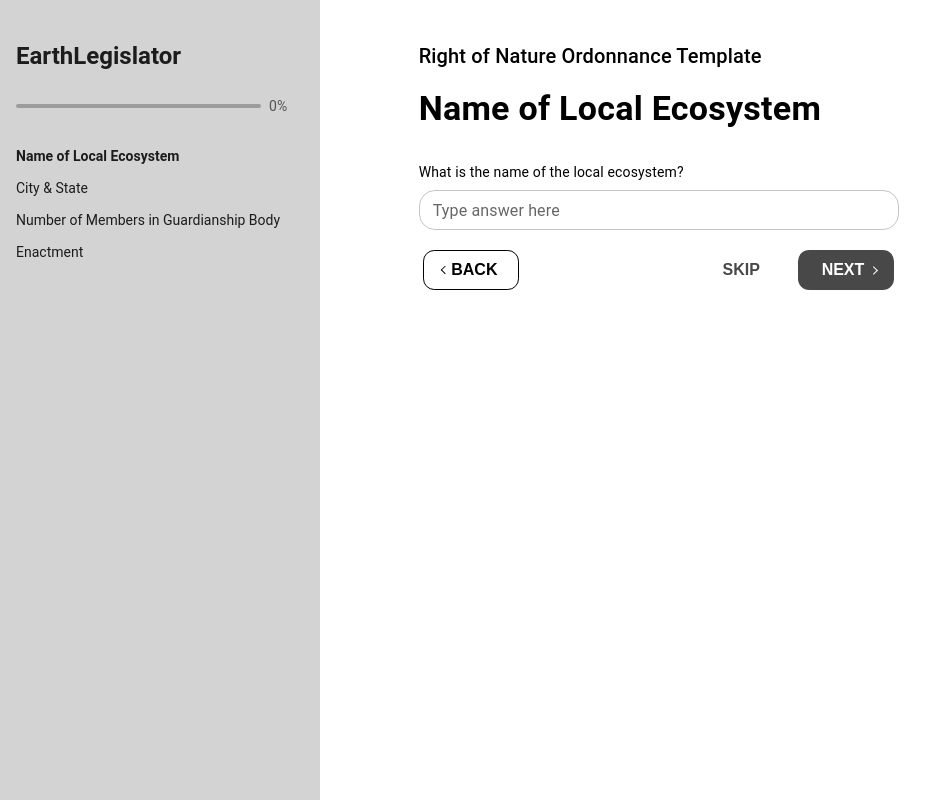
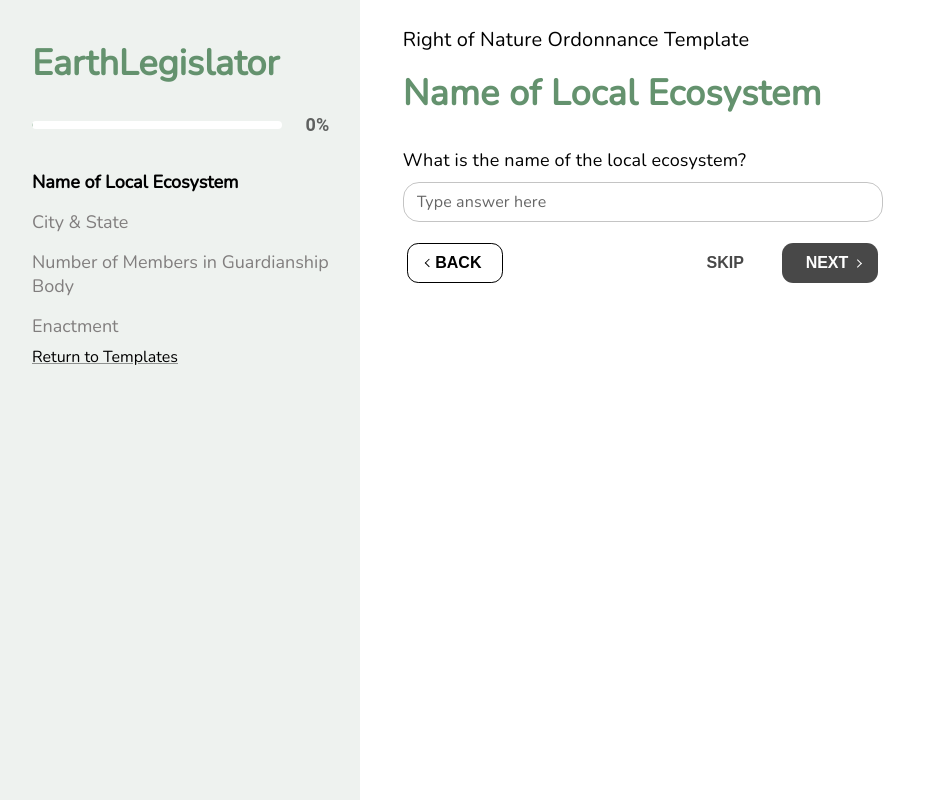
Before and after one commit to cornellh4i/earth-law-center, a React (Create React App) app in the folder client/: page /template-filler in a window 1280 px wide. Shown: the whole page, without its empty margins (0-946 px from the left). Built offline with nearby package versions, Linux system fonts and the light colour scheme.

Commit message:
Add Return Templates and Fix Styling

```diff
--- a/client/src/components/FieldSideBar/FieldSideBar.css
+++ b/client/src/components/FieldSideBar/FieldSideBar.css
@@ -1,16 +1,19 @@
 .body {
     margin: 0;
+
 }
 
 
 /* Sidebar Drawer styling */
 .sidebar {
     width: 20rem;
+    color: #EEF2EF;
+    font-family: 'Nunito', sans-serif;
 }
 
 .sidebar .MuiDrawer-paper {
-    width: 20rem;
-    background-color: lightgray;
+    width: 22.5rem;
+    background-color: #EEF2EF;
     border: 0;
 }
 
@@ -20,3 +23,14 @@
     padding-left: 1rem;
     padding-right: 1rem;
 }
+
+.bar-div{
+    color: #817E7E;
+    margin-left: 1rem;
+}
+
+.return .MuiTypography-inherit{
+    color: #000000;
+    margin-left: 1rem;
+    margin-top: 1rem;
+}
--- a/client/src/components/FieldSideBar/FieldSideBar.jsx
+++ b/client/src/components/FieldSideBar/FieldSideBar.jsx
@@ -4,6 +4,8 @@ import './FieldSideBar.css';
 import LinearProgressWithLabel from './ProgressBar';
 import Box from '@mui/material/Box';
 import Drawer from '@mui/material/Drawer';
+import Link from '@mui/material/Link';
+
 
 /** Component for a Field Side Bar
  * @param {title} is the title header of the sidebar
@@ -20,15 +22,26 @@ const FieldSideBar = (props) => {
     >
       <div className='sidebar-content'>
         {/* Header title */}
-        <Typography pt={3} pb={3} variant='h5' component='div' sx={{ fontWeight: 'bold' }}>{props.title}</Typography>
+        <Typography
+            pt={3} pb={3} ml={2}
+            variant='h5'
+            component='div'
+            sx={{ fontWeight: 'bold', color: '#64926E', fontFamily: 'Nunito', fontSize:36}}>
+            {props.title}
+        </Typography>
 
         {/* Progress bar */}
-        <Box pb={3} sx={{ display: 'flex', alignItems: 'center' }}>
-          <LinearProgressWithLabel value={props.progress} color='inherit' />
+        <Box pb={3} ml ={2} sx={{ display: 'flex', alignItems: 'center' }}>
+          <LinearProgressWithLabel className= 'progress-bar' value={props.progress} color='inherit' />
         </Box>
 
         {/* Field items */}
-        <div className='bar-div'>{props.fieldItem}</div>
+        <div className = 'bar-div'>
+            {props.fieldItem}
+        </div>
+        <div className='return'>
+            <Link href='/resources' color = 'text.secondary'>Return to Templates </Link>
+        </div>
       </div>
     </Drawer>
   );
--- a/client/src/components/FieldSideBar/ProgressBar.jsx
+++ b/client/src/components/FieldSideBar/ProgressBar.jsx
@@ -12,11 +12,20 @@ import { styled } from '@mui/material/styles';
 function LinearProgressWithLabel(props) {
   return (
     <Box sx={{ display: 'flex', alignItems: 'center' }}>
-      <Box sx={{ width: '100%', mr: 1 }}>
-        <LinearProgress variant="determinate" {...props} sx={{ borderRadius: 5 }} />
+      <Box sx={{ width: '80%', mr: 1 }}>
+        <LinearProgress variant="determinate" {...props}
+        sx={{ borderRadius: 5, height: 8, [`&.${linearProgressClasses.colorPrimary}`]: {
+            backgroundColor: '#FFFFFF',
+        },
+        [`& .${linearProgressClasses.bar}`]: {
+            borderRadius: 5,
+            backgroundColor: '#64926E',
+        },
+    }
+    } />
       </Box>
       <Box sx={{ minWidth: 35 }}>
-        <Typography variant="body2" color="text.secondary">{`${Math.round(
+        <Typography variant="body2" color="text.secondary" ml={2}sx ={{fontWeight: 'bold', fontSize:18}}>{`${Math.round(
           props.value,
         )}%`}</Typography>
       </Box>
@@ -35,7 +44,7 @@ LinearProgressWithLabel.propTypes = {
 export default function LinearWithValueLabel(props) {
   return (
     <Box sx={{ width: '100%' }}>
-      <LinearProgressWithLabel value={props.value} color='inherit' />
+      <LinearProgressWithLabel variant = 'determinate' value={props.value} />
     </Box>
   );
 }
--- a/client/src/components/QuestionAnswer/QuestionAnswer.css
+++ b/client/src/components/QuestionAnswer/QuestionAnswer.css
@@ -1,13 +1,18 @@
-.text-input .MuiOutlinedInput-root {
+.text-input .MuiOutlinedInput-root{
     border-radius: 1rem;
 }
 
-.select-input .MuiOutlinedInput-root {
+.select-input .MuiOutlinedInput-root{
     border-radius: 1rem;
     width: 15rem;
 }
 
 .question-component {
     max-width: 30rem;
-    padding: 1rem;
+    font-family: 'Nunito', sans-serif;
 }
+
+.question-items .MuiTypography-root{
+    font-family: 'Nunito', sans-serif;
+    font-size: 18px;
+}
--- a/client/src/components/QuestionAnswer/QuestionAnswer.jsx
+++ b/client/src/components/QuestionAnswer/QuestionAnswer.jsx
@@ -48,7 +48,7 @@ const QuestionAnswer = (props) => {
   /** A component consisting of all questions from props.questions.
    * Note: question[0] = <input type> and question[1] = <question content> */
   const questionItems = props.questions.map((question) =>
-    <div>
+    <div className='question-items'>
       {/* Question component */}
       <Typography pt={3} pb={1} variant='body2'>{question[1]}</Typography>
 
@@ -63,6 +63,7 @@ const QuestionAnswer = (props) => {
             size='small'
             fullWidth
             onChange={handleChange}
+            InputLabelProps={{style:{fontFamily: 'Nunito'}}}
           />
         </Box>
       }
@@ -80,6 +81,8 @@ const QuestionAnswer = (props) => {
               label='Select State'
               size='small'
               variant='outlined'
+              InputLabelProps={{style:{fontFamily: 'Nunito'}}}
+
             >
               {us_states.map(state =>
                 <MenuItem value={state}>{state}</MenuItem>
@@ -93,8 +96,11 @@ const QuestionAnswer = (props) => {
 
   return (
     <div className='question-component'>
-      <Typography pt={1} pb={1} variant='h6'>{props.title}</Typography>
-      <Typography pt={1} pb={1} variant='h4' sx={{ fontWeight: 'bold' }}>{props.field}</Typography>
+      <Typography pt={1} pb={1} variant='h6' sx={{fontFamily: 'Nunito'}}>{props.title}</Typography>
+      <Typography pt={1} pb={1} variant='h4'
+      sx={{ fontWeight: 'bold', fontFamily: 'Nunito', color: '#64926E', fontSize:36 }}>
+        {props.field}
+      </Typography>
       {questionItems}
 
       {/* Button positioning */}
--- a/client/src/pages/TemplateFiller/TemplateFiller.css
+++ b/client/src/pages/TemplateFiller/TemplateFiller.css
@@ -3,7 +3,7 @@ body {
 }
 
 .side-btn {
-    font-size: 14px;
+    font-size: 18px;
     padding-top: 0.5rem;
     padding-bottom: 0.5rem;
     cursor: pointer;
@@ -11,8 +11,10 @@ body {
 
 .side-btn:hover {
     font-weight: bold;
+
 }
 
 .side-btn-active {
     font-weight: bold;
+    color: #000000
 }
```
